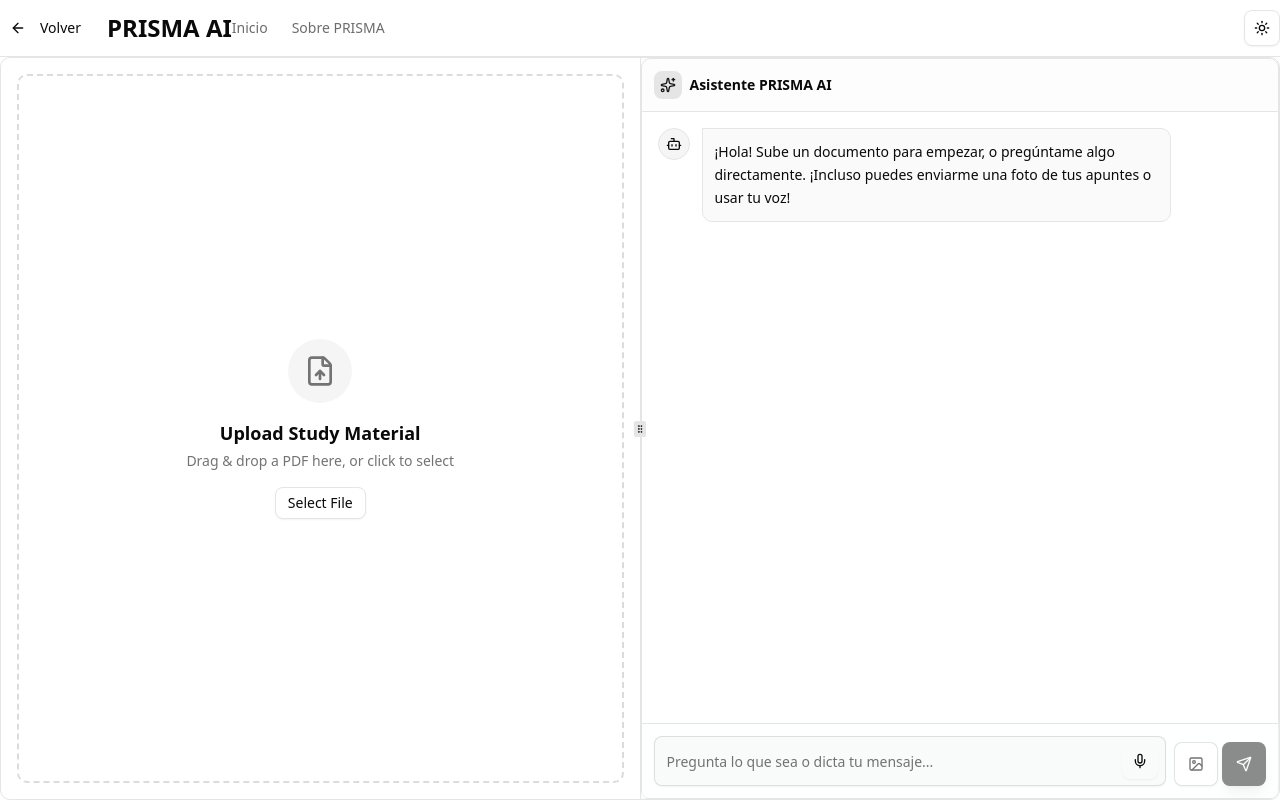
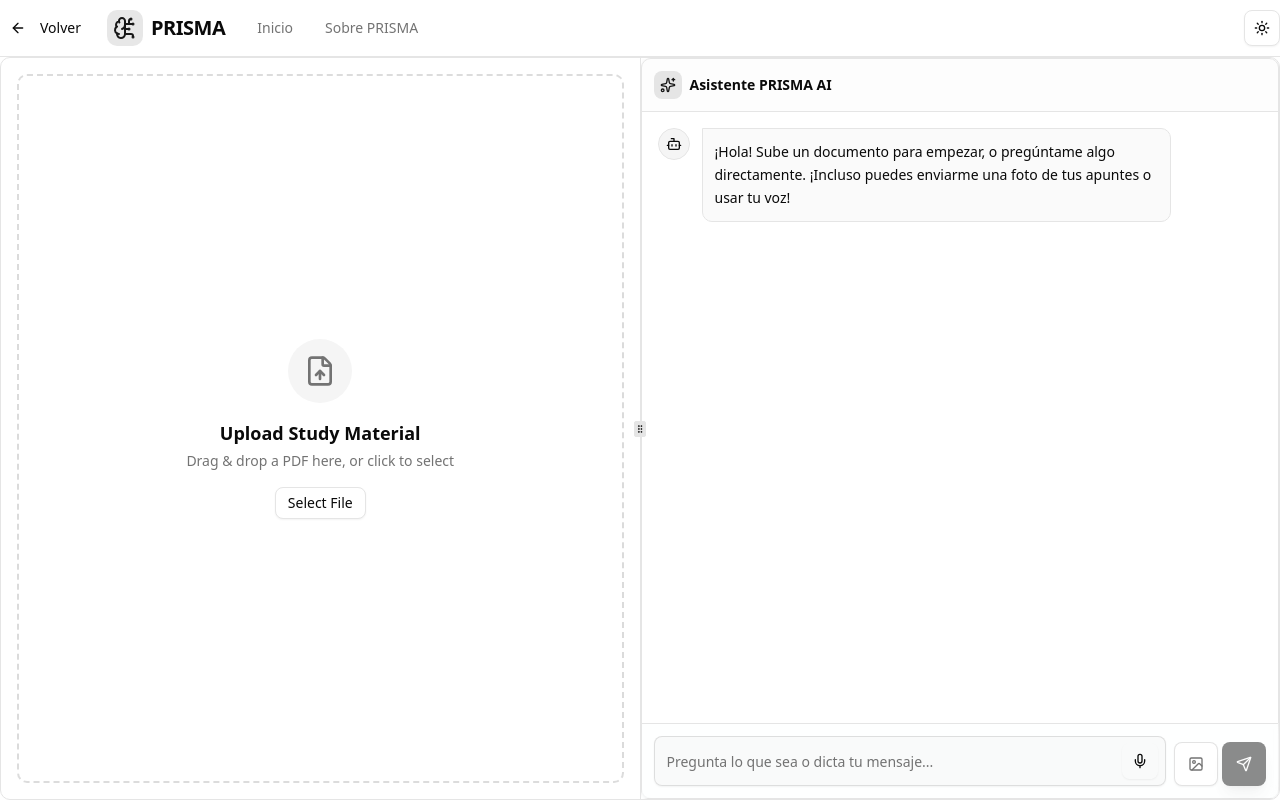
Before and after one commit to Yor-kito/prisma-web, a Next.js app: page /workspace/demo in a window 1280 px wide. Built offline with nearby package versions, Linux system fonts and the light colour scheme.

Commit message:
feat: nuevo logo profesional y generación de recursos desde chat

```diff
--- a/app/workspace/[id]/page.tsx
+++ b/app/workspace/[id]/page.tsx
@@ -46,6 +46,9 @@
     // Podcast State
     const [podcastScript, setPodcastScript] = useState<string>("");
 
+    // Chat History for generation context
+    const [chatHistory, setChatHistory] = useState<Array<{ role: string, content: string }>>([]);
+
     useEffect(() => {
         const checkMobile = () => setIsMobile(window.innerWidth < 768);
         checkMobile();
@@ -82,6 +85,9 @@
                 if (doc.podcastScript) {
                     setPodcastScript(doc.podcastScript);
                 }
+                if (doc.chatHistory) {
+                    setChatHistory(doc.chatHistory);
+                }
 
                 // Update last accessed
                 const updatedDocs = documents.map((d: any) =>
@@ -109,10 +115,22 @@
         setPdfText(text);
     };
 
+    const getGenerationContext = () => {
+        if (pdfText) return pdfText;
+        if (chatHistory.length > 0) {
+            // Context from chat: only assistant and user messages, excluding system or initial messages
+            return chatHistory
+                .map(m => `${m.role === 'user' ? 'Alumno' : 'Profesor'}: ${m.content}`)
+                .join("\n");
+        }
+        return "";
+    };
+
     const generateStudyArtifacts = async () => {
-        console.log("Generating artifacts. Text length:", pdfText?.length);
-        if (!pdfText) {
-            console.warn("No PDF text found, aborting generation.");
+        const context = getGenerationContext();
+        console.log("Generating artifacts. Context length:", context.length);
+        if (!context) {
+            console.warn("No context found, aborting generation.");
             return;
         }
         setIsGenerating(true);
@@ -120,7 +138,7 @@
         try {
             const response = await fetch('/api/generate', {
                 method: 'POST',
-                body: JSON.stringify({ context: pdfText }),
+                body: JSON.stringify({ context }),
             });
             const data = await response.json();
             setArtifacts({
@@ -149,17 +167,15 @@
     const isChatOnly = id !== "demo" && !pdfUrl && !pdfText && artifacts?.mindMap === undefined && (id !== "demo");
 
     const generateExam = async () => {
-        console.log("Generating exam. Text length:", pdfText?.length);
-        if (!pdfText) {
-            console.warn("No PDF text found, aborting exam generation.");
-            return;
-        }
+        const context = getGenerationContext();
+        console.log("Generating exam. Context length:", context.length);
+        if (!context) return;
         setIsGeneratingExam(true);
-        setIsSheetOpen(true);
+        setIsSheetOpen(true); // Open sheet to show content or status
         try {
             const response = await fetch('/api/generate-exam', {
                 method: 'POST',
-                body: JSON.stringify({ context: pdfText, numQuestions: 10 }),
+                body: JSON.stringify({ context, numQuestions: 10 }),
             });
             const data = await response.json();
             const questions = data.questions || [];
@@ -261,7 +277,7 @@
                         </TabsContent>
                         <TabsContent value="podcast" className="mt-6">
                             <PodcastPlayer
-                                pdfText={pdfText}
+                                pdfText={getGenerationContext()}
                                 documentId={id}
                                 onScriptGenerated={(s) => setPodcastScript(s)}
                             />
--- a/components/layout/Navbar.tsx
+++ b/components/layout/Navbar.tsx
@@ -3,7 +3,7 @@
 import Link from "next/link";
 import { Button } from "@/components/ui/button";
 import { ThemeToggle } from "@/components/theme-toggle";
-import { ArrowLeft } from "lucide-react";
+import { ArrowLeft, BrainCircuit } from "lucide-react";
 import { useRouter } from "next/navigation";
 
 export function Navbar({ showBackButton = false }: { showBackButton?: boolean }) {
@@ -24,15 +24,18 @@
                     </Button>
                 )}
 
-                <div className="flex items-center gap-2">
-                    <h1 className="text-2xl font-bold">PRISMA AI</h1>
-                </div>
+                <Link href="/dashboard" className="mr-8 flex items-center space-x-2 group">
+                    <div className="p-1.5 bg-primary/10 rounded-lg group-hover:bg-primary/20 transition-colors">
+                        <BrainCircuit className="h-6 w-6 text-primary" />
+                    </div>
+                    <span className="font-bold text-xl tracking-tight">PRISMA</span>
+                </Link>
 
-                <nav className="flex items-center space-x-6 text-sm font-medium">
-                    <Link href="/dashboard" className="transition-colors hover:text-foreground/80 text-foreground/60">
+                <nav className="flex items-center space-x-8 text-sm font-medium">
+                    <Link href="/dashboard" className="transition-colors hover:text-primary text-muted-foreground">
                         Inicio
                     </Link>
-                    <Link href="/about" className="transition-colors hover:text-foreground/80 text-foreground/60">
+                    <Link href="/about" className="transition-colors hover:text-primary text-muted-foreground">
                         Sobre PRISMA
                     </Link>
                 </nav>
```
